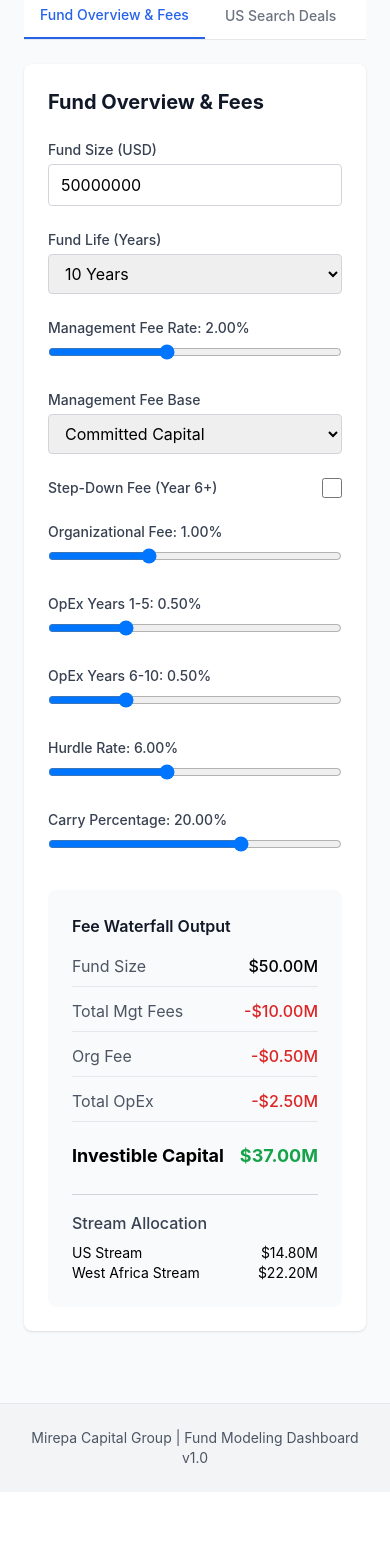
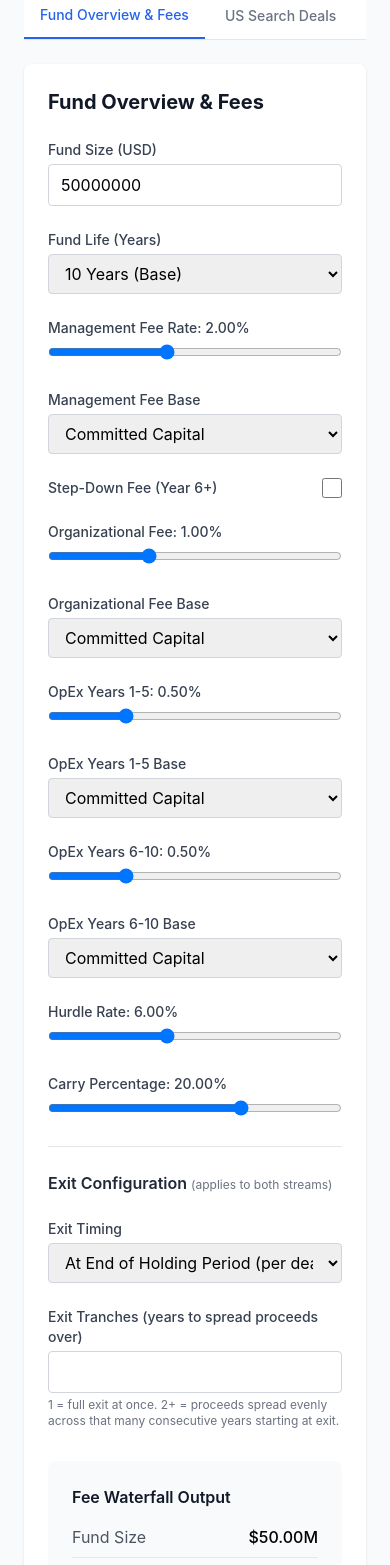
Before and after one commit to reuben-crypto/MVAIF_FundModel, a React (Vite) app: page / in a window 390 px wide. Shown: the part 432-1997 px from the top of the page. Before the commit the page ends 1924 px from the top, so only its background shows below. Built offline with nearby package versions, Linux system fonts and the light colour scheme.

Commit message:
Update FundFeesModule.jsx

```diff
--- a/src/components/modules/FundFeesModule.jsx
+++ b/src/components/modules/FundFeesModule.jsx
@@ -13,12 +13,10 @@ export default function FundFeesModule({ config, onChange, results }) {
 
       <div className="grid grid-cols-1 md:grid-cols-2 gap-8">
         {/* LEFT COLUMN: INPUTS */}
-        <div className="space-y-6">
+        <div className="space-y-6 lg:sticky lg:top-44 lg:self-start lg:max-h-[calc(100vh-11rem)] lg:overflow-y-auto lg:pr-2">
           {/* Fund Size */}
           <div>
-            <label className="block text-sm font-medium text-gray-700 mb-1">
-              Fund Size (USD)
-            </label>
+            <label className="block text-sm font-medium text-gray-700 mb-1">Fund Size (USD)</label>
             <input
               type="number"
               value={config.fundSize}
@@ -29,17 +27,15 @@ export default function FundFeesModule({ config, onChange, results }) {
 
           {/* Fund Life */}
           <div>
-            <label className="block text-sm font-medium text-gray-700 mb-1">
-              Fund Life (Years)
-            </label>
+            <label className="block text-sm font-medium text-gray-700 mb-1">Fund Life (Years)</label>
             <select
               value={config.fundLife}
               onChange={(e) => handleChange('fundLife', Number(e.target.value))}
               className="w-full border border-gray-300 rounded px-3 py-2"
             >
-              <option value={10}>10 Years</option>
-              <option value={11}>11 Years (+1)</option>
-              <option value={12}>12 Years (+2)</option>
+              <option value={10}>10 Years (Base)</option>
+              <option value={11}>11 Years (+1 Extension)</option>
+              <option value={12}>12 Years (+2 Extension)</option>
             </select>
           </div>
 
@@ -59,11 +55,8 @@ export default function FundFeesModule({ config, onChange, results }) {
             />
           </div>
 
-          {/* Management Fee Base */}
           <div>
-            <label className="block text-sm font-medium text-gray-700 mb-1">
-              Management Fee Base
-            </label>
+            <label className="block text-sm font-medium text-gray-700 mb-1">Management Fee Base</label>
             <select
               value={config.mgtFeeBase}
               onChange={(e) => handleChange('mgtFeeBase', e.target.value)}
@@ -76,9 +69,7 @@ export default function FundFeesModule({ config, onChange, results }) {
 
           {/* Step-Down Toggle */}
           <div className="flex items-center justify-between">
-            <label className="text-sm font-medium text-gray-700">
-              Step-Down Fee (Year 6+)
-            </label>
+            <label className="text-sm font-medium text-gray-700">Step-Down Fee (Year 6+)</label>
             <input
               type="checkbox"
               checked={config.stepDownActive}
@@ -104,9 +95,7 @@ export default function FundFeesModule({ config, onChange, results }) {
                 />
               </div>
               <div>
-                <label className="block text-sm font-medium text-gray-700 mb-1">
-                  Step-Down Base
-                </label>
+                <label className="block text-sm font-medium text-gray-700 mb-1">Step-Down Base</label>
                 <select
                   value={config.stepDownBase}
                   onChange={(e) => handleChange('stepDownBase', e.target.value)}
@@ -134,6 +123,23 @@ export default function FundFeesModule({ config, onChange, results }) {
               className="w-full"
             />
           </div>
+          <div>
+            <label className="block text-sm font-medium text-gray-700 mb-1">Organizational Fee Base</label>
+            <select
+              value={config.orgFeeBase}
+              onChange={(e) => handleChange('orgFeeBase', e.target.value)}
+              className="w-full border border-gray-300 rounded px-3 py-2"
+            >
+              <option value="committed">Committed Capital</option>
+              <option value="aum">AUM</option>
+            </select>
+            {config.orgFeeBase === 'aum' && (
+              <p className="text-xs text-amber-600 mt-1">
+                Note: Org fee is charged at fund close, before deployment — AUM is $0 at that
+                moment, so this will compute as $0. Choose Committed Capital for a non-zero org fee.
+              </p>
+            )}
+          </div>
 
           {/* OpEx Years 1-5 */}
           <div>
@@ -150,6 +156,17 @@ export default function FundFeesModule({ config, onChange, results }) {
               className="w-full"
             />
           </div>
+          <div>
+            <label className="block text-sm font-medium text-gray-700 mb-1">OpEx Years 1-5 Base</label>
+            <select
+              value={config.opexYears1to5Base}
+              onChange={(e) => handleChange('opexYears1to5Base', e.target.value)}
+              className="w-full border border-gray-300 rounded px-3 py-2"
+            >
+              <option value="committed">Committed Capital</option>
+              <option value="aum">AUM</option>
+            </select>
+          </div>
 
           {/* OpEx Years 6-10 */}
           <div>
@@ -165,6 +182,17 @@ export default function FundFeesModule({ config, onChange, results }) {
               onChange={(e) => handleChange('opexYears6to10Rate', Number(e.target.value))}
               className="w-full"
             />
+          </div>
+          <div>
+            <label className="block text-sm font-medium text-gray-700 mb-1">OpEx Years 6-10 Base</label>
+            <select
+              value={config.opexYears6to10Base}
+              onChange={(e) => handleChange('opexYears6to10Base', e.target.value)}
+              className="w-full border border-gray-300 rounded px-3 py-2"
+            >
+              <option value="committed">Committed Capital</option>
+              <option value="aum">AUM</option>
+            </select>
           </div>
 
           {/* Hurdle Rate */}
@@ -198,6 +226,54 @@ export default function FundFeesModule({ config, onChange, results }) {
               className="w-full"
             />
           </div>
+
+          <hr className="border-gray-200" />
+          <h3 className="font-semibold text-gray-800">
+            Exit Configuration <span className="text-xs font-normal text-gray-500">(applies to both streams)</span>
+          </h3>
+
+          <div>
+            <label className="block text-sm font-medium text-gray-700 mb-1">Exit Timing</label>
+            <select
+              value={config.exitTiming}
+              onChange={(e) => handleChange('exitTiming', e.target.value)}
+              className="w-full border border-gray-300 rounded px-3 py-2"
+            >
+              <option value="holding">At End of Holding Period (per deal)</option>
+              <option value="fixedYear">Fixed Year (all deals exit same year)</option>
+            </select>
+          </div>
+
+          {config.exitTiming === 'fixedYear' && (
+            <div>
+              <label className="block text-sm font-medium text-gray-700 mb-1">Fixed Exit Year</label>
+              <input
+                type="number"
+                min="1"
+                max="20"
+                value={config.fixedExitYear || 5}
+                onChange={(e) => handleChange('fixedExitYear', Number(e.target.value))}
+                className="w-full border border-gray-300 rounded px-3 py-2"
+              />
+            </div>
+          )}
+
+          <div>
+            <label className="block text-sm font-medium text-gray-700 mb-1">
+              Exit Tranches (years to spread proceeds over)
+            </label>
+            <input
+              type="number"
+              min="1"
+              max="5"
+              value={config.exitTranches}
+              onChange={(e) => handleChange('exitTranches', Number(e.target.value))}
+              className="w-full border border-gray-300 rounded px-3 py-2"
+            />
+            <p className="text-xs text-gray-500 mt-1">
+              1 = full exit at once. 2+ = proceeds spread evenly across that many consecutive years starting at exit.
+            </p>
+          </div>
         </div>
 
         {/* RIGHT COLUMN: OUTPUTS */}
@@ -224,15 +300,11 @@ export default function FundFeesModule({ config, onChange, results }) {
                 </div>
                 <div className="flex justify-between border-b border-gray-200 pb-2">
                   <span className="text-gray-600">Total OpEx</span>
-                  <span className="font-medium text-red-600">
-                    -{formatCurrency(results.feeAnalysis.totalOpex)}
-                  </span>
+                  <span className="font-medium text-red-600">-{formatCurrency(results.feeAnalysis.totalOpex)}</span>
                 </div>
                 <div className="flex justify-between pt-2 text-lg font-bold">
                   <span>Investible Capital</span>
-                  <span className="text-green-600">
-                    {formatCurrency(results.feeAnalysis.investibleCapital)}
-                  </span>
+                  <span className="text-green-600">{formatCurrency(results.feeAnalysis.investibleCapital)}</span>
                 </div>
               </div>
 
@@ -247,6 +319,14 @@ export default function FundFeesModule({ config, onChange, results }) {
                   <span>{formatCurrency(results.summary.waCapital)}</span>
                 </div>
               </div>
+
+              <div className="mt-6 pt-4 border-t border-gray-300">
+                <h4 className="font-medium text-gray-700 mb-2">Fund-Level Result</h4>
+                <div className="flex justify-between text-sm">
+                  <span>Final AUM (Year {results.summary.fundLife})</span>
+                  <span>{formatCurrency(results.summary.finalAUM)}</span>
+                </div>
+              </div>
             </div>
           )}
         </div>
```
